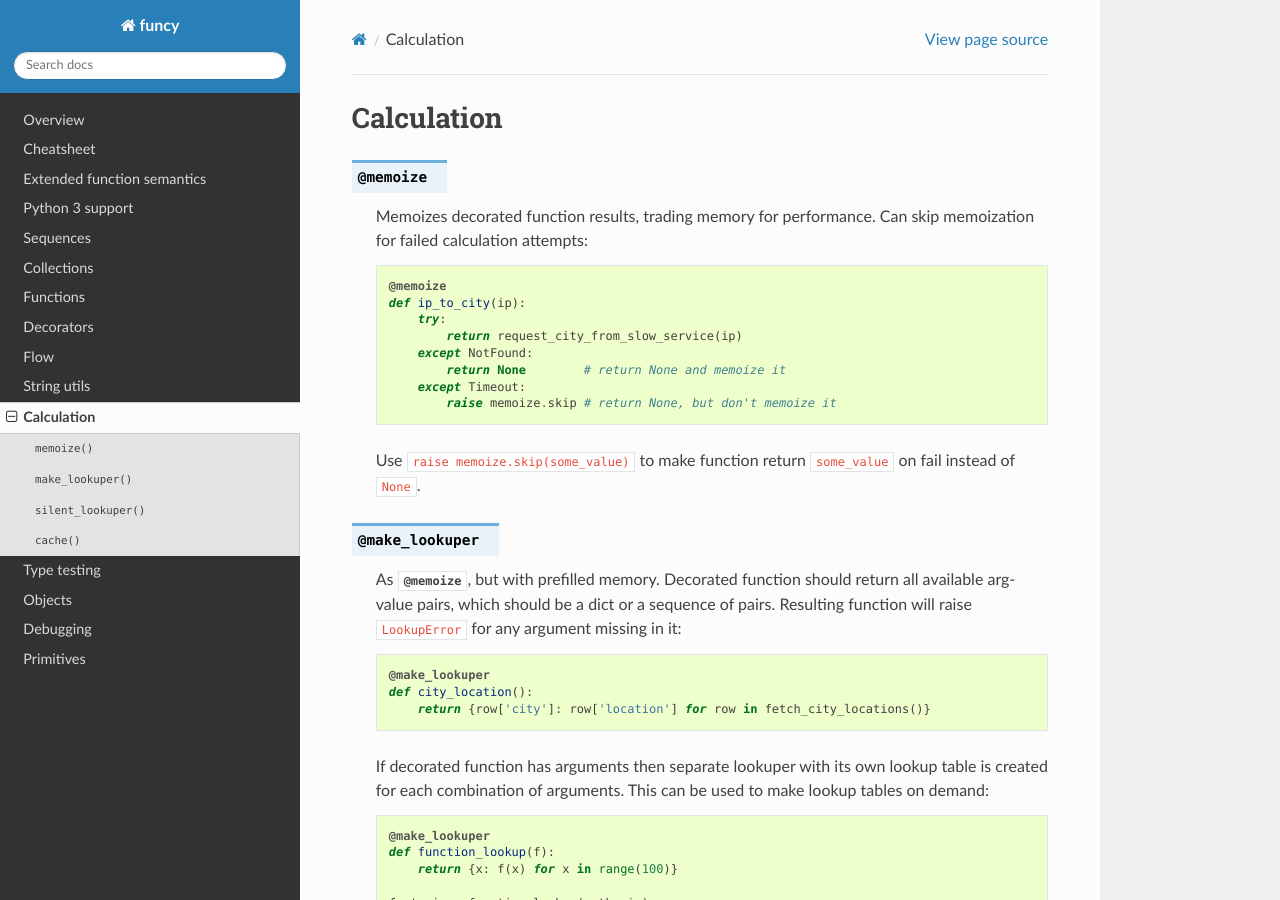
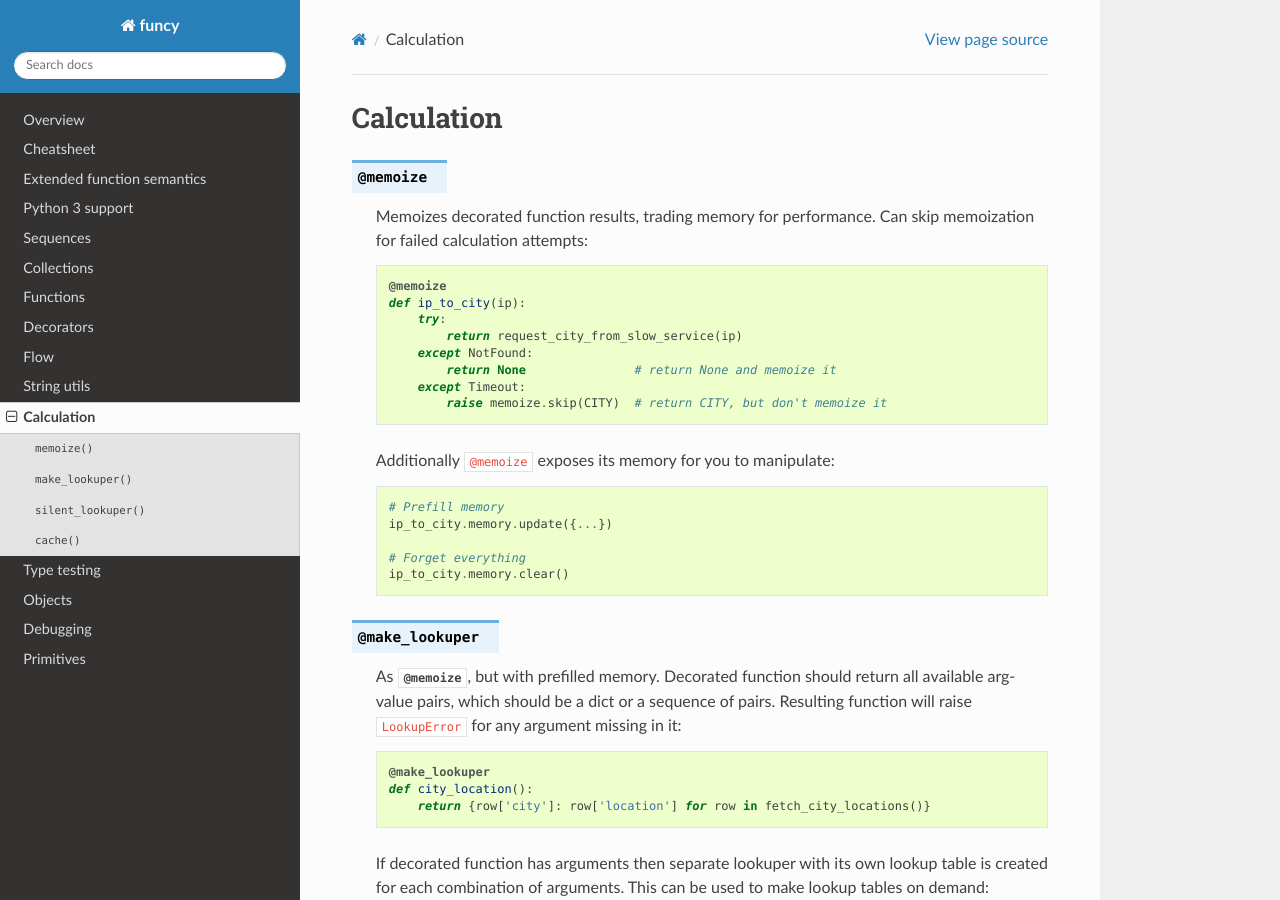
Before and after one commit to Jamaal224/funcy, a Sphinx documentation site: the page built from docs/calc.rst, in a window 1280 px wide and 900 px high. Built offline with Sphinx 7.4.7 and the Read the Docs theme 2.0.0, drawn with Linux system fonts in a browser that asks for light colours.

Commit message:
Document @memoize .memory property

```diff
--- a/docs/calc.rst
+++ b/docs/calc.rst
@@ -11,11 +11,17 @@ Calculation
             try:
                 return request_city_from_slow_service(ip)
             except NotFound:
-                return None        # return None and memoize it
+                return None               # return None and memoize it
             except Timeout:
-                raise memoize.skip # return None, but don't memoize it
+                raise memoize.skip(CITY)  # return CITY, but don't memoize it
 
-    Use ``raise memoize.skip(some_value)`` to make function return ``some_value`` on fail instead of ``None``.
+    Additionally ``@memoize`` exposes its memory for you to manipulate::
+
+        # Prefill memory
+        ip_to_city.memory.update({...})
+
+        # Forget everything
+        ip_to_city.memory.clear()
 
 
 .. decorator:: make_lookuper
```
